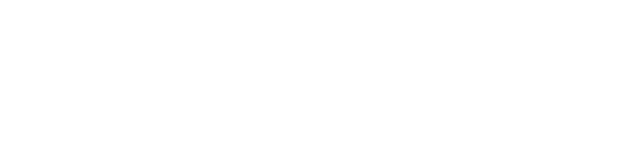
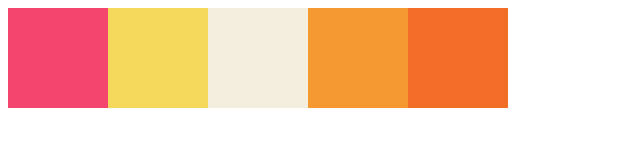
Before and after one commit to xft9438826/test-, a plain HTML site: page test.html in a window 1280 px wide. Shown: the whole page, without its empty margins (0-640 px from the left). Drawn offline with Linux system fonts and the light colour scheme.

Commit message:
Update test.html

```diff
--- a/test.html
+++ b/test.html
@@ -1,21 +1,21 @@
 <!doctype html>
-<html >
+<html>
  <head>
   <meta charset="UTF-8">
   <title>color</title>
   <style>
    .a {
-width: 100px;
-height: 100px;
-float: left;
-}
+    width: 100px;
+    height: 100px;
+    float: left;
+   }
   </style>
  </head>
  <body>
-<div class="a" style="background:f3456d"></div>
-<div class="a" style="background:f4d95b"></div>
-<div class="a" style="background:f4eede"></div>
-<div class="a" style="background:f49930"></div>
-<div class="a" style="background:f26d26"></div>
+  <div class="a" style="background: #f3456d"></div>
+  <div class="a" style="background: #f4d95b"></div>
+  <div class="a" style="background: #f4eede"></div>
+  <div class="a" style="background: #f49930"></div>
+  <div class="a" style="background: #f26d26"></div>
  </body>
 </html>
```
